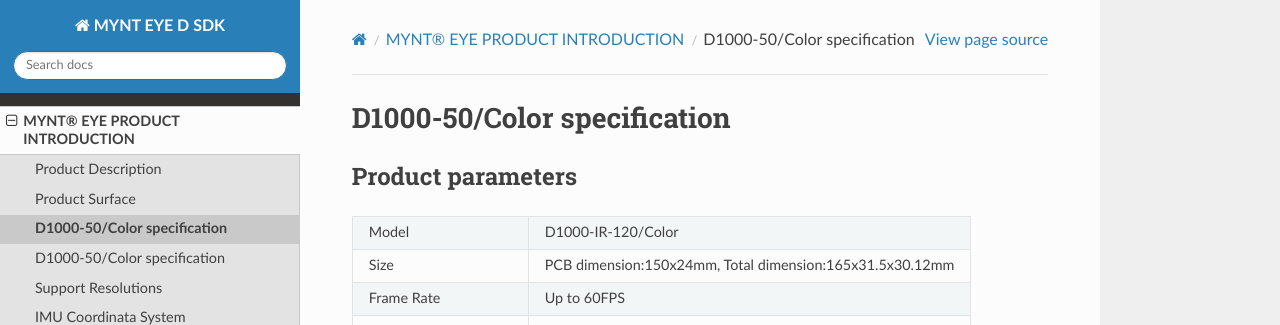
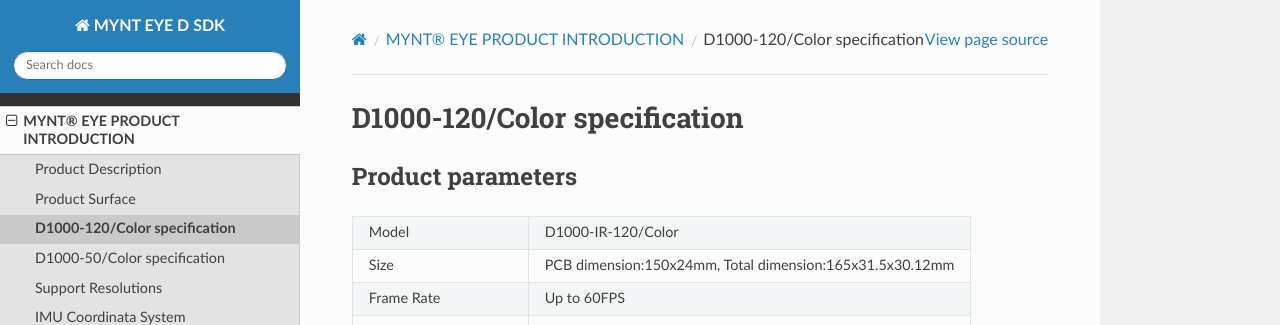
Before and after one commit to slightech/MYNT-EYE-D-SDK, a Sphinx documentation site: the page built from docs/en/product/params_d1000_120.rst, in a window 1280 px wide and 1213 px high. Shown: the top 325 px of the window. Built offline with Sphinx 7.4.7 and the Read the Docs theme 2.0.0, drawn with Linux system fonts in a browser that asks for light colours.

```diff
--- a/docs/en/product/params_d1000_120.rst
+++ b/docs/en/product/params_d1000_120.rst
@@ -1,6 +1,6 @@
 .. _params_d1000_120:
 
-D1000-50/Color specification
+D1000-120/Color specification
 =============================
 
 
--- a/docs/en/tools/update_hid_firmware.rst
+++ b/docs/en/tools/update_hid_firmware.rst
@@ -6,7 +6,7 @@ Update HID Firmware
 Get Firmware
 ------------
 
-Latest firmware: mynteye-d-hid-firmware-1.0.bin `Google
+Latest firmware: mynteye-d-hid-firmware-1.2.bin `Google
 Drive <https://drive.google.com/open?id=1gAbTf6W10a8iwT7L9TceMVgxQCWKnEsx>`__,
 `Baidu Pan <https://pan.baidu.com/s/1sZKxugg5P8Dk5QgneA9ttw>`__
 
```
